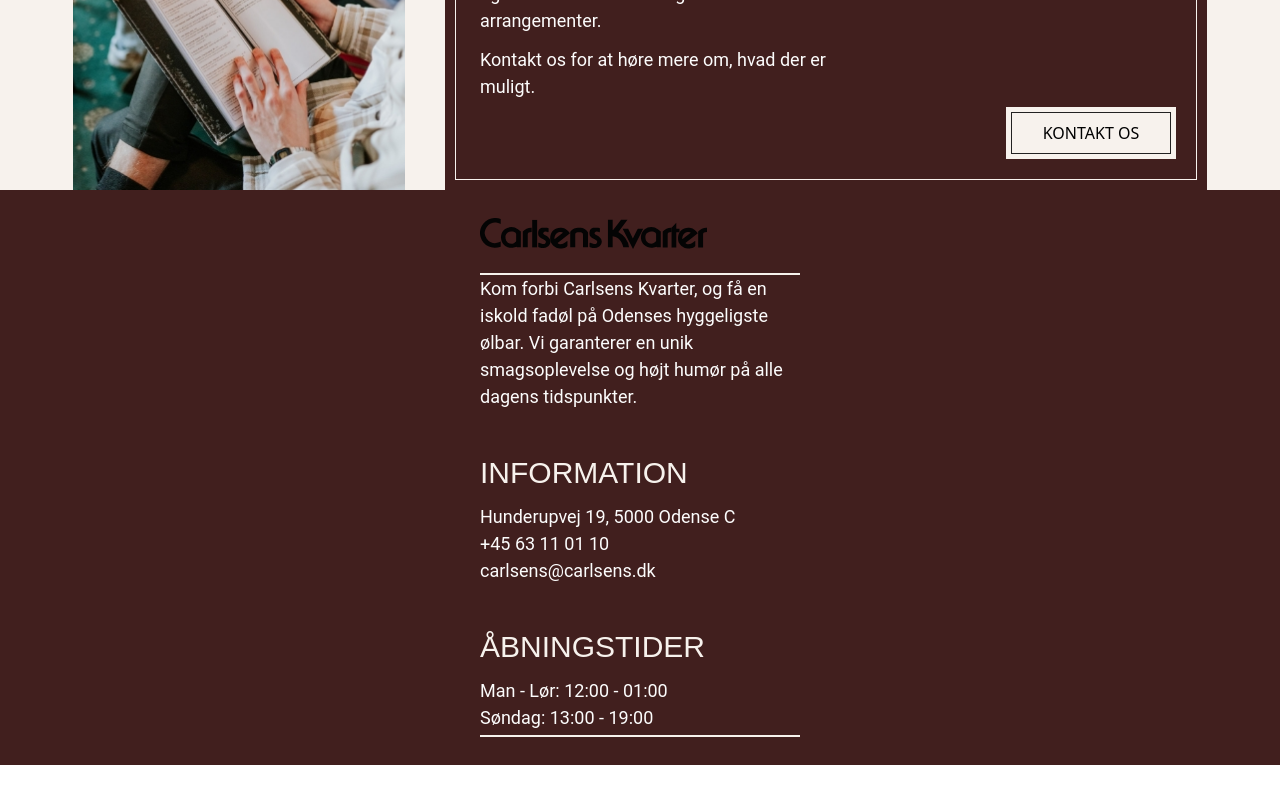
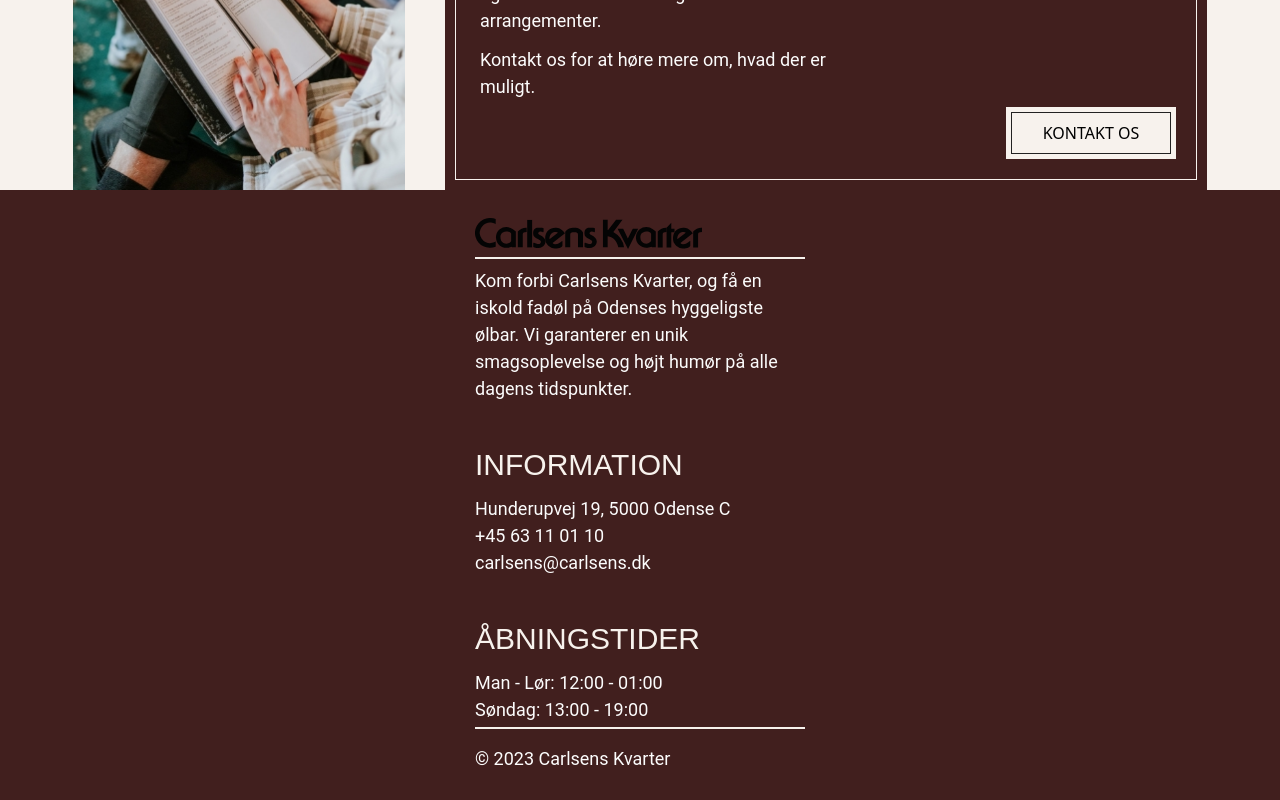
Before and after one commit to emil584c/projekt-6, a Vue app: page / in a window 1280 px wide. Shown: the part 3089-3889 px from the top of the page. Before the commit the page ends 3854 px from the top, so only its background shows below. Built offline with nearby package versions, Linux system fonts and the light colour scheme; a web font is replaced by a local one.

Commit message:
Footer iden iconer

```diff
--- a/src/components/FooterBottom.vue
+++ b/src/components/FooterBottom.vue
@@ -6,10 +6,11 @@
 <template>
 
     <header class=" bg-brown-primary">
-        <div class= "flex flex-col items-start justify-center py-7 max-w-xs mx-auto">
-            <img class=" mb-6 justify-item-start" src="../assets/images/placeholders/cklogo.svg" alt="carlsens logo">
-            <div class="bg-border-white w-full md:max-w-content-width h-[2px] "></div>
+        <div class= "flex flex-col items-start justify-center py-7 max-w-[330px] mx-auto">
+            <img class="justify-item-start" src="../assets/images/placeholders/cklogo.svg" alt="carlsens logo">
+            <div class="bg-border-white w-full md:max-w-content-width h-[2px] my-2"></div>
             <p>Kom forbi Carlsens Kvarter, og få en iskold fadøl på Odenses hyggeligste ølbar. Vi garanterer en unik smagsoplevelse og højt humør på alle dagens tidspunkter.</p>
+
             <h2 class="text-border-white mt-10 mb-2">INFORMATION</h2>
             <div class="mb-1">
                 <p>Hunderupvej 19, 5000 Odense C</p>
@@ -23,6 +24,7 @@
                 <p>Søndag: 13:00 - 19:00</p>
             </div>
             <div class="bg-border-white w-full max-w-content-width h-[2px]"></div>
+            <p class="mt-4">© 2023 Carlsens Kvarter</p>
         </div>
     </header>
 
```
